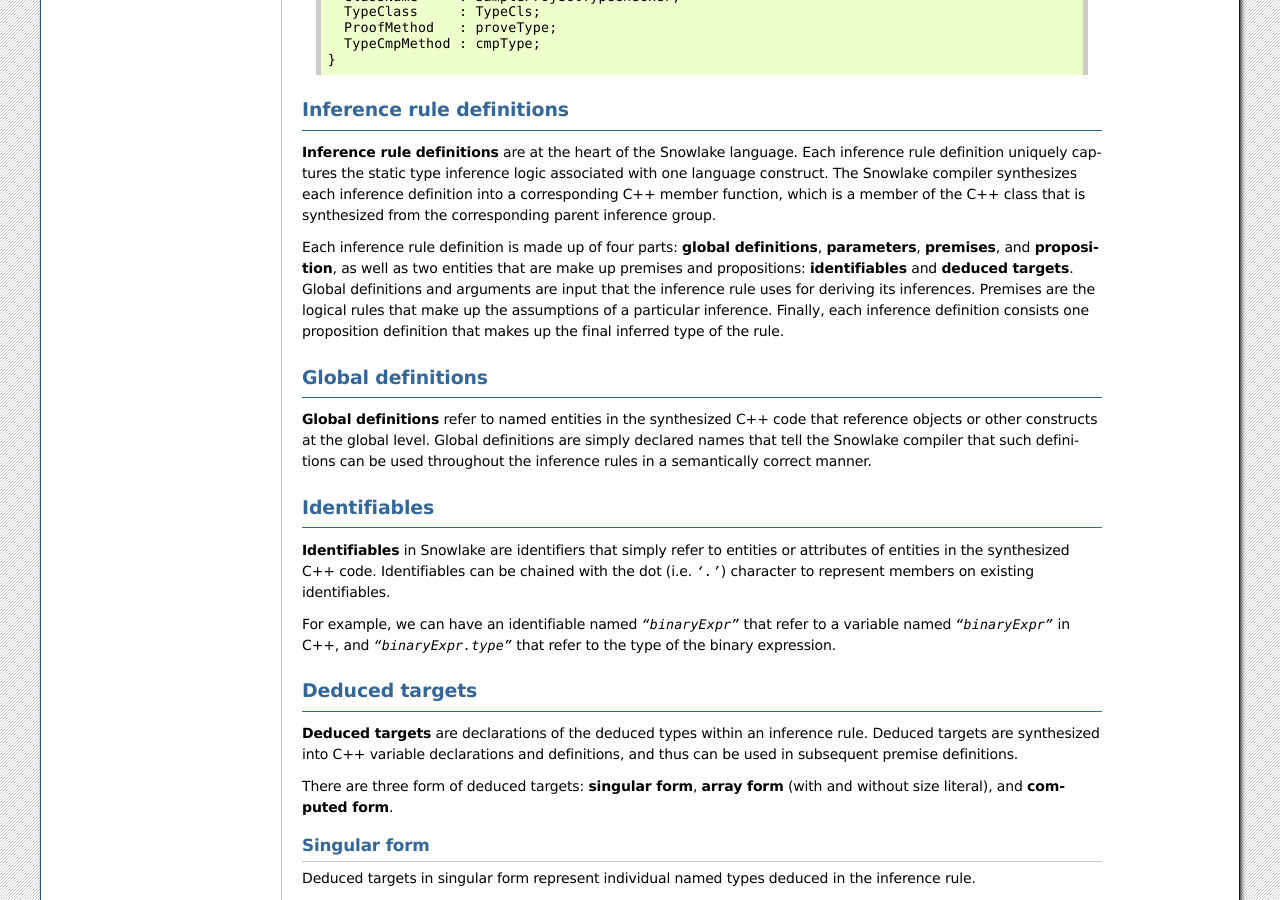
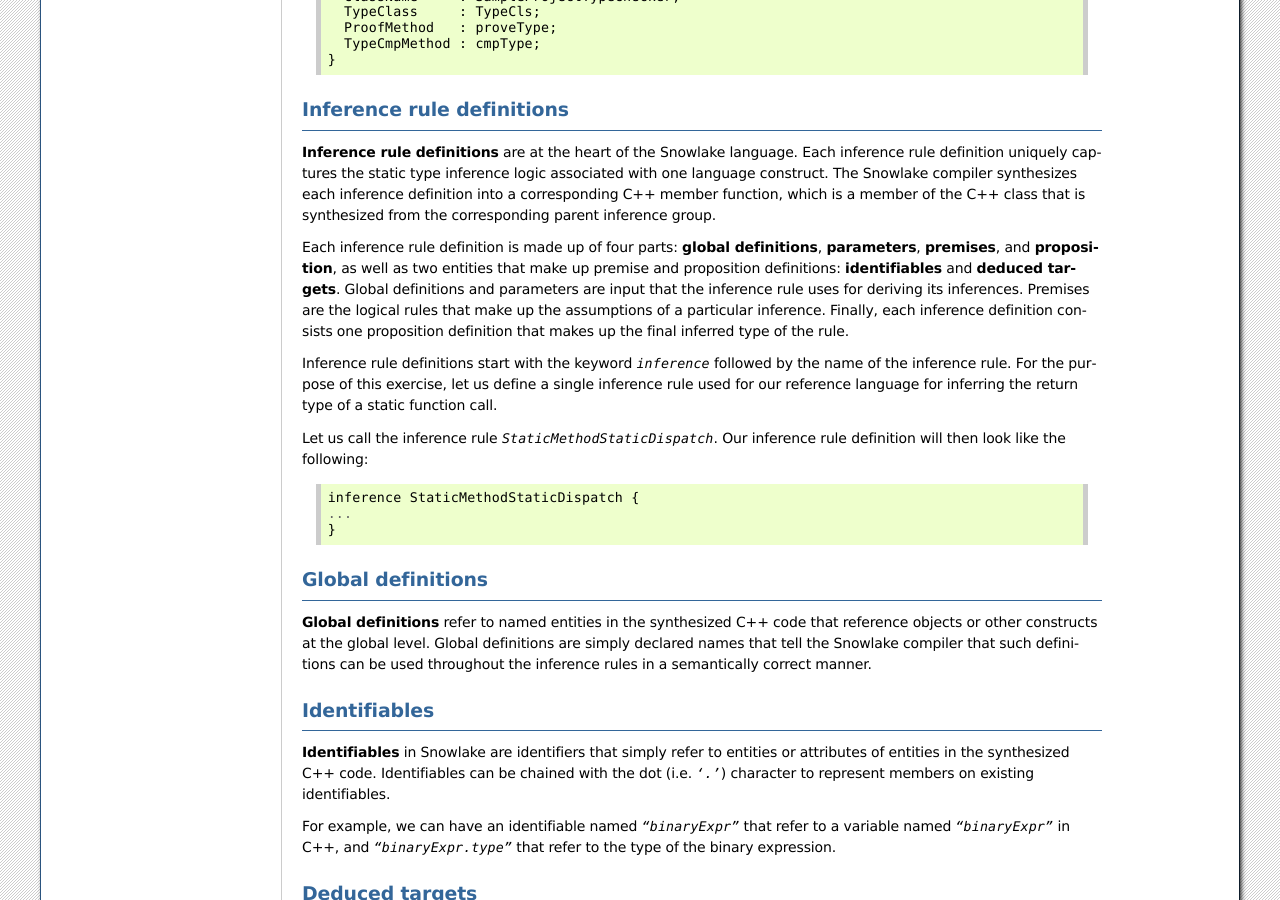
Before and after one commit to libcxx/Snowlake, a Sphinx documentation site: the page built from docs/source/tutorial.rst, in a window 1280 px wide and 900 px high, scrolled down 2784 px. Built offline with Sphinx 7.4.7, drawn with Linux system fonts in a browser that asks for light colours.

Commit message:
Elaborate on "Inference rule definitions" section [ci skip]

```diff
--- a/docs/source/tutorial.rst
+++ b/docs/source/tutorial.rst
@@ -223,13 +223,25 @@ corresponding parent inference group.
 
 Each inference rule definition is made up of four parts:
 **global definitions**, **parameters**, **premises**, and **proposition**,
-as well as two entities that are make up premises and propositions:
+as well as two entities that make up premise and proposition definitions:
 **identifiables** and **deduced targets**.
-Global definitions and arguments are input that the inference rule uses
+Global definitions and parameters are input that the inference rule uses
 for deriving its inferences. Premises are the logical rules that make up
 the assumptions of a particular inference. Finally, each inference
 definition consists one proposition definition that makes up the final
 inferred type of the rule.
+
+Inference rule definitions start with the keyword `inference` followed
+by the name of the inference rule. For the purpose of this exercise,
+let us define a single inference rule used for our reference language
+for inferring the return type of a static function call.
+
+Let us call the inference rule `StaticMethodStaticDispatch`. Our
+inference rule definition will then look like the following::
+
+  inference StaticMethodStaticDispatch {
+  ...
+  }
 
 
 Global definitions
```
